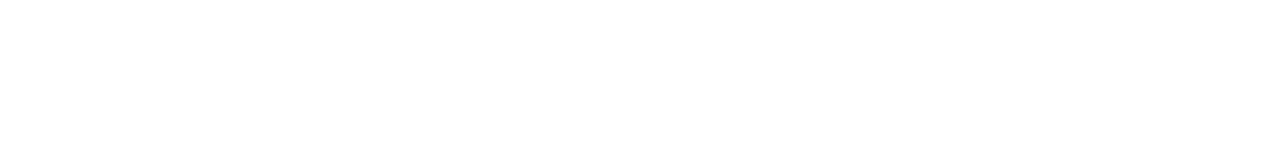
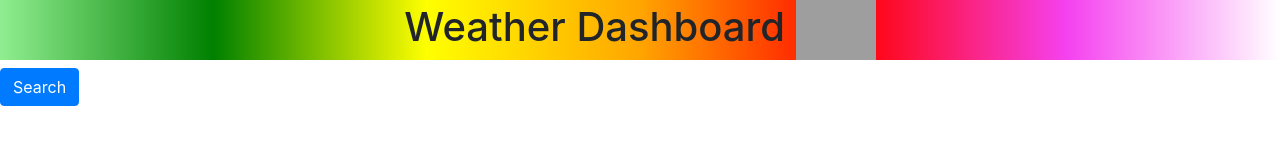
Before and after one commit to JaQwae/Weather-Dashboard, a plain HTML site: page index.HTML in a window 1280 px wide. Drawn offline with nearby package versions, Linux system fonts and the light colour scheme; grey boxes are pictures that could not be loaded.

Commit message:
added and styled header to theme of weather serverity

```diff
--- a/assets/style.css
+++ b/assets/style.css
@@ -0,0 +1,8 @@
+/* Styling for header icons */
+#header-container{
+    background-image: linear-gradient(.25turn, lightgreen, green, yellow, orange, red, rgb(245, 65, 239), white);
+    text-align: center;
+}
+#header-icon{
+    height: 60px;
+}
--- a/index.HTML
+++ b/index.HTML
@@ -18,7 +18,11 @@
 </head>
 
 <body>
+    <header id="header-container">
+        <h1>Weather Dashboard <img id="header-icon" src="https://creazilla-store.fra1.digitaloceanspaces.com/cliparts/63069/weather-icon-clipart-md.png"></h1>
+    </header>
 
+    <button type="button" class="btn btn-primary">Search</button>
 
 
     <script src="https://code.jquery.com/jquery-1.12.4.js"></script>
```
Also changed, not shown: assets/scripts.js (+5 -2 lines).
